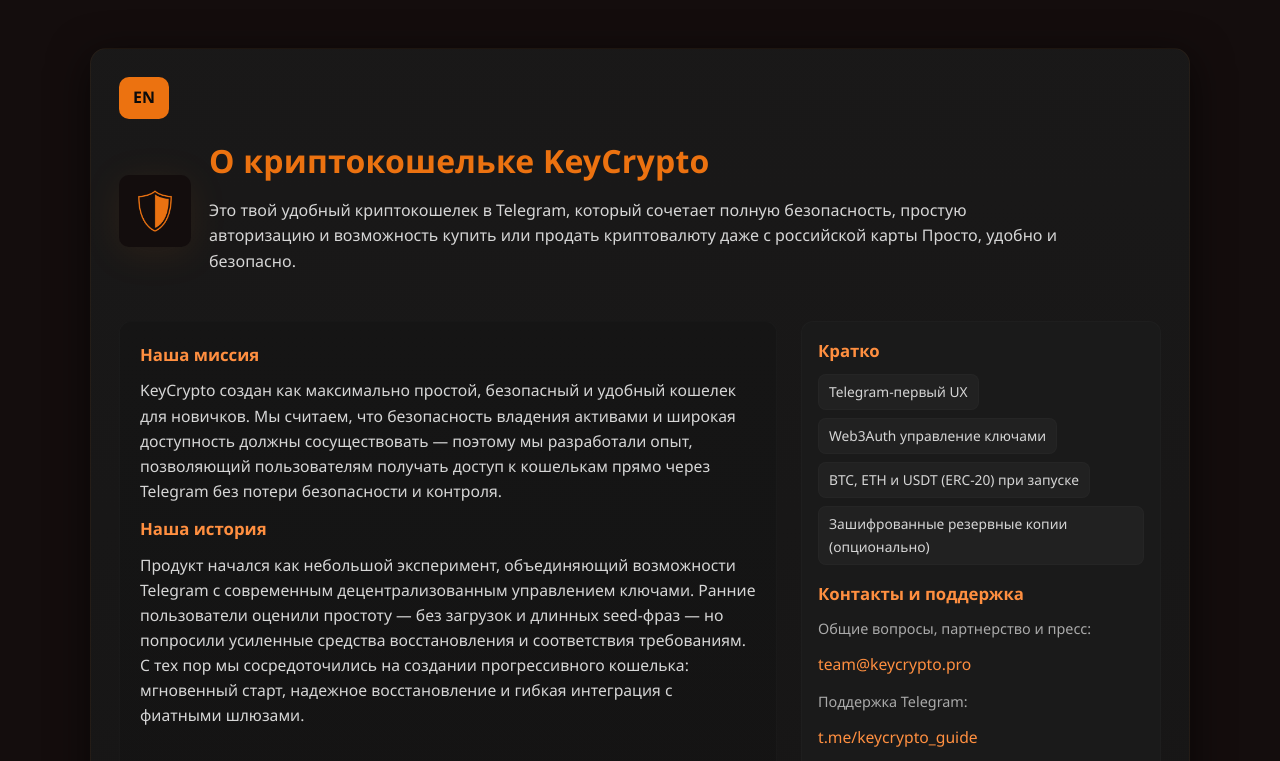
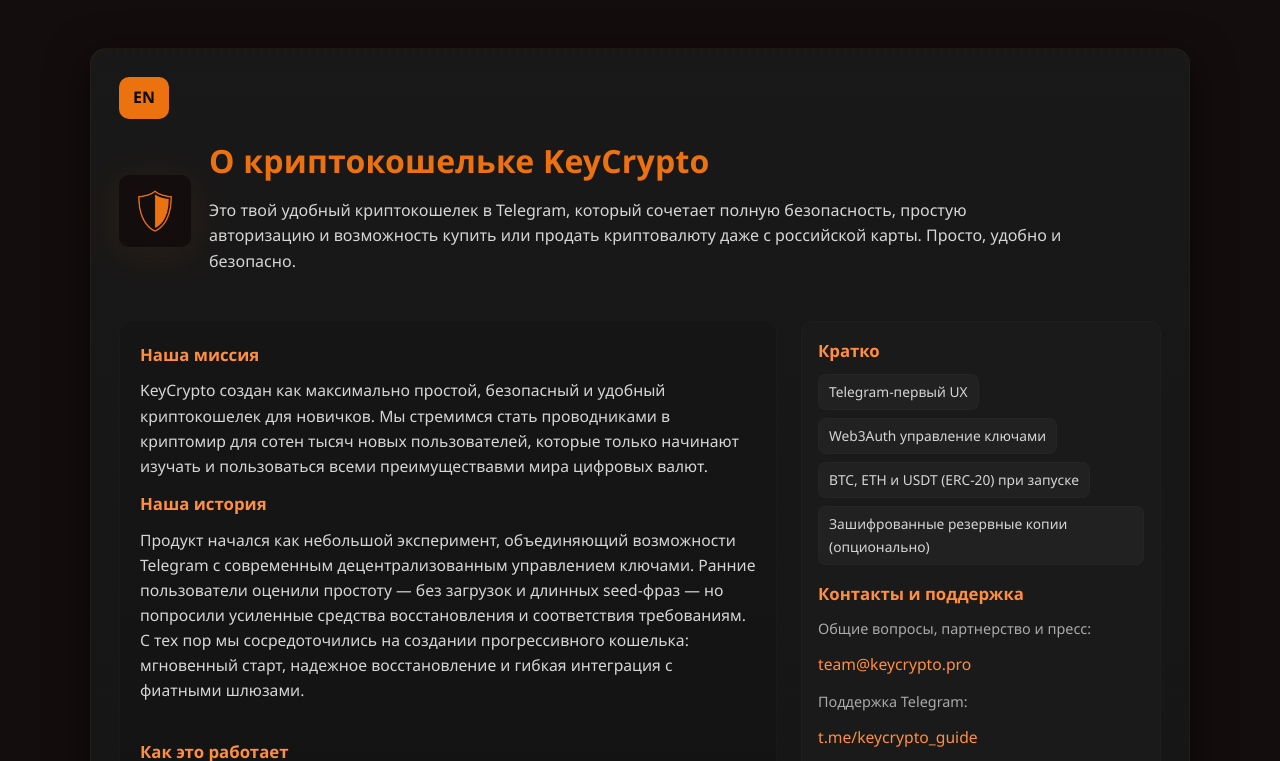
Before and after one commit to EverOnward15/KeyCrypto-Landing-Page, a plain HTML site: page about.html in a window 1280 px wide. Both pictures are taken after a click on the element "RU". Shown: the top 761 px of the page. Drawn offline with Linux system fonts and the light colour scheme.

Commit message:
Update about.html

```diff
--- a/about.html
+++ b/about.html
@@ -499,7 +499,7 @@
                     <h1 id="page-title">О криптокошельке KeyCrypto</h1>
                     <p class="lead">
                         Это твой удобный криптокошелек в Telegram, который сочетает полную безопасность, простую авторизацию и возможность
-                        купить или продать криптовалюту даже с российской карты
+                        купить или продать криптовалюту даже с российской карты.
                         Просто, удобно и безопасно.
                     </p>
                 </div>
@@ -510,11 +510,9 @@
                     <section class="block" aria-labelledby="mission-heading">
                         <h2 id="mission-heading">Наша миссия</h2>
                         <p>
-                            KeyCrypto создан как максимально простой, безопасный и удобный кошелек для новичков. Мы
-                            считаем, что безопасность владения активами
-                            и широкая доступность должны сосуществовать — поэтому мы разработали опыт, позволяющий
-                            пользователям получать доступ к кошелькам
-                            прямо через Telegram без потери безопасности и контроля.
+                            KeyCrypto создан как максимально простой, безопасный и удобный криптокошелек для новичков. Мы
+                            стремимся стать проводниками в криптомир для сотен тысяч новых пользователей,
+                            которые только начинают изучать и пользоваться всеми преимуществавми мира цифровых валют.
                         </p>
 
                         <h2>Наша история</h2>
```
